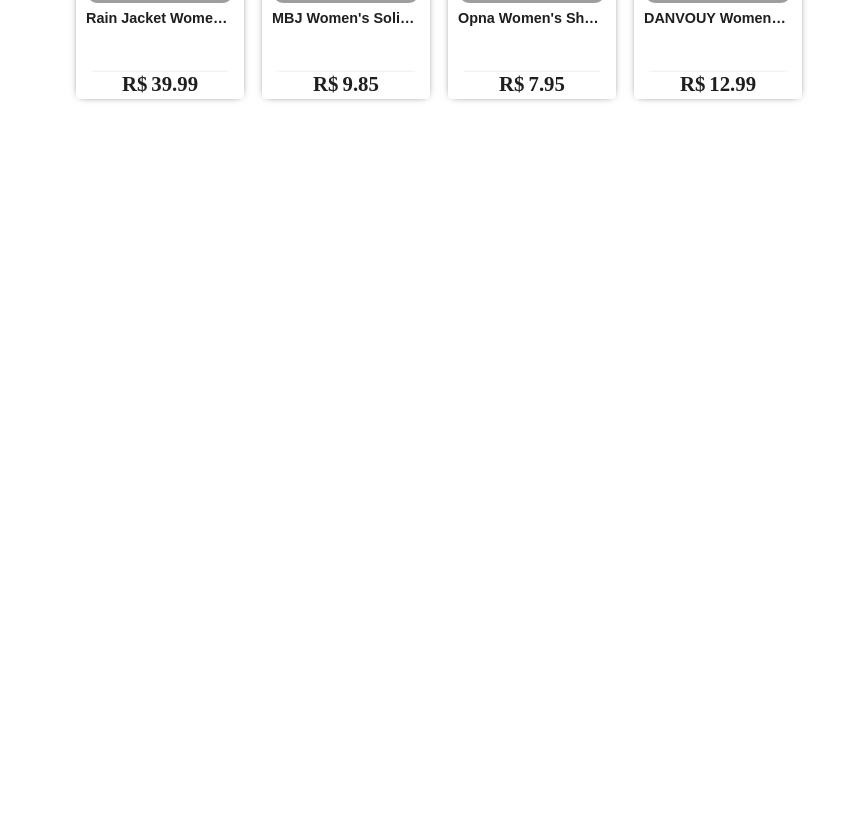
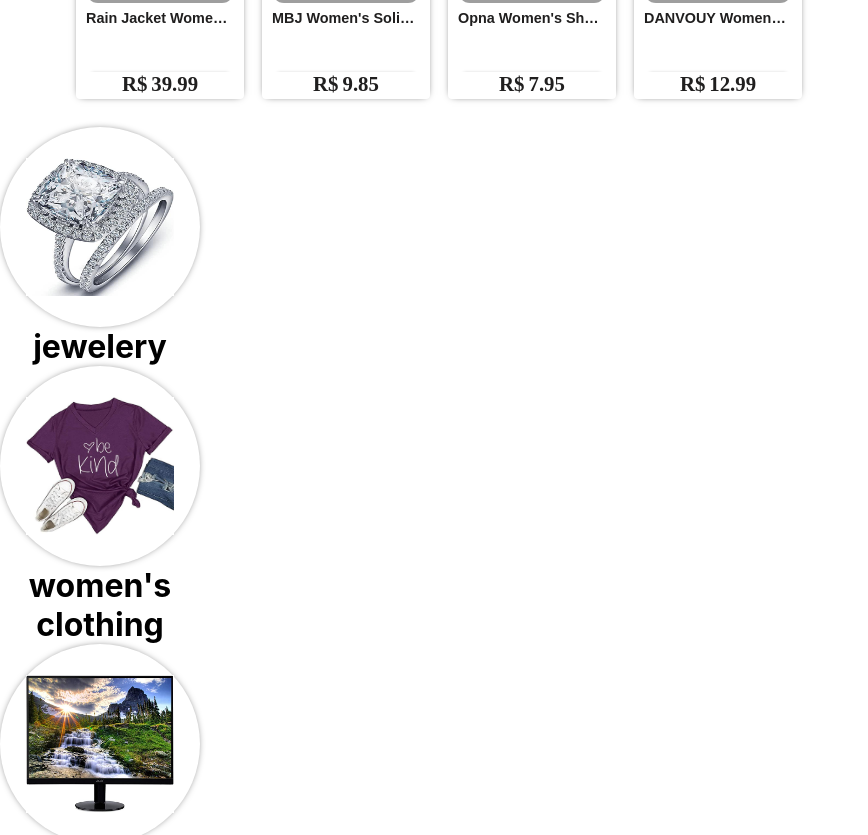
Before and after one commit to matheusjesse/store-project, a React (Vite) app: page / in a window 1280 px wide. Shown: the part 1600-2435 px from the top of the page, without its empty margins (0-868 px from the left). Before the commit the page ends 1727 px from the top, so only its background shows below. Built offline with nearby package versions, Linux system fonts and the light colour scheme; grey boxes are pictures that could not be loaded.

Commit message:
style: estilo base e posicionamento dos cards de category

```diff
--- a/src/components/CategoryCard/index.tsx
+++ b/src/components/CategoryCard/index.tsx
@@ -4,7 +4,9 @@ export function CategoryCard({categoryImage, categoryName}: {categoryImage: stri
 
     return(
         <CategoryCardContainer>
-            <img src={categoryImage} alt={categoryName} />
+            <div className="image-container">
+                <img src={categoryImage} alt={categoryName} />
+            </div>
             <h1>{categoryName}</h1>
         </CategoryCardContainer>
     )
--- a/src/components/CategoryCard/style.tsx
+++ b/src/components/CategoryCard/style.tsx
@@ -1,6 +1,33 @@
 import styled from "styled-components";
 
 const CategoryCardContainer = styled.div`
+    width: 200px;
+    display: flex;
+    flex-wrap: wrap;
+    justify-content: center;
+    align-items: center;
+    text-align: center;
 
+    .image-container {
+        background-color: white;
+        width: 200px;
+        height: 200px;
+        border-radius: 50%;
+        display: flex;
+        justify-content: center;
+        align-items: center;
+        box-shadow: 0px 0px 8px -4px black;
+
+    }
+    img {
+        width: 148px;
+        height: 138px;
+
+    }
+
+    h1 {
+        color: black;
+        font-family: -apple-system, BlinkMacSystemFont, 'Segoe UI', Roboto, Oxygen, Ubuntu, Cantarell, 'Open Sans', 'Helvetica Neue', sans-serif;
+    }
 `
 export default CategoryCardContainer;
--- a/src/pages/home/index.tsx
+++ b/src/pages/home/index.tsx
@@ -1,6 +1,7 @@
 import HomeContainer from "./style";
 import Header from "src/components/Header";
 import ProductsSection from "src/components/ProductsSection";
+import CategorySection from "src/components/CategorySection";
 
 export function Home() {
     return (
@@ -9,6 +10,7 @@ export function Home() {
             <HomeContainer>
                 <h1>O melhor lugar para fazer as suas comprars!</h1>
                 <ProductsSection />
+                <CategorySection />
             </HomeContainer>
         </>
     )
```
